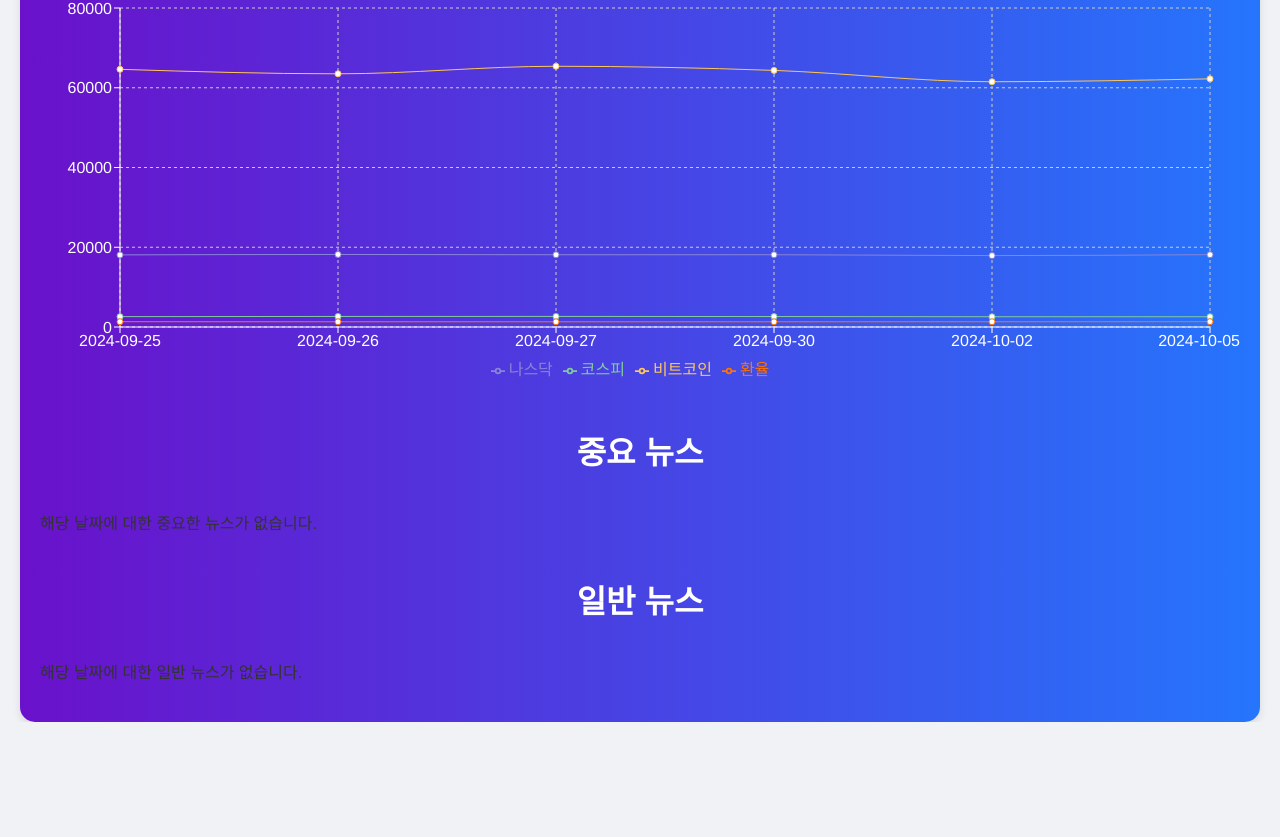
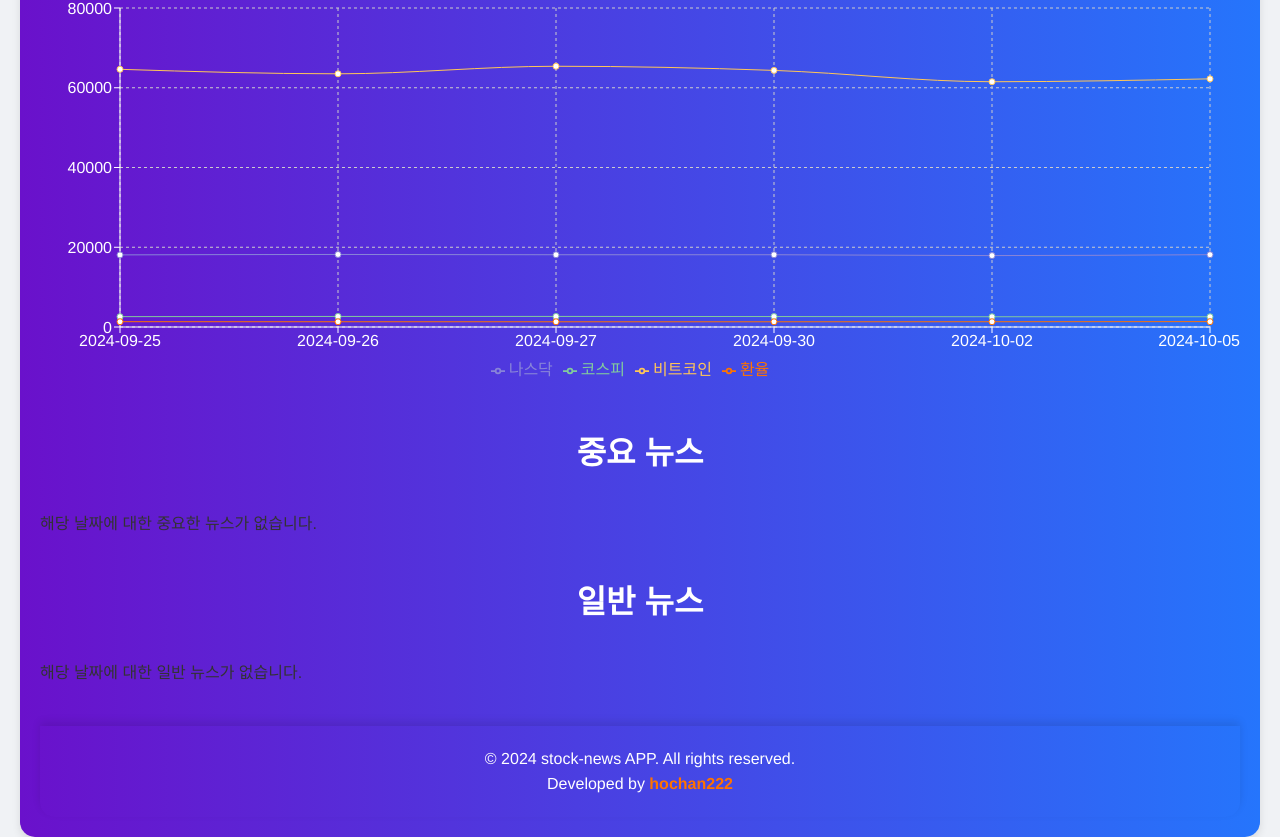
Before and after one commit to hochan222/stock-news, a React (Create React App) app: page / in a window 1280 px wide. Shown: the part 192-1029 px from the top of the page. Before the commit the page ends 914 px from the top, so only its background shows below. Built offline with nearby package versions, Linux system fonts and the light colour scheme.

Commit message:
chore: add footer

```diff
--- a/src/App.js
+++ b/src/App.js
@@ -171,6 +171,24 @@ const CategoryHeader = styled.h3`
   color: #fff;
   margin-top: 40px;
   text-align: center;
+`;
+
+const Footer = styled.footer`
+  color: #fff;
+  padding: 20px;
+  text-align: center;
+  font-size: 1rem;
+  border-radius: 0 0 15px 15px;
+  margin-top: 40px;
+  box-shadow: 0 -4px 8px rgba(0, 0, 0, 0.1);
+  a {
+    color: #ff7300;
+    text-decoration: none;
+    font-weight: bold;
+    &:hover {
+      text-decoration: underline;
+    }
+  }
 `;
 
 function App() {
@@ -385,6 +403,17 @@ function App() {
       ) : (
         <p>해당 날짜에 대한 일반 뉴스가 없습니다.</p>
       )}
+      <Footer>
+        &copy; 2024 stock-news APP. All rights reserved. <br />
+        Developed by{" "}
+        <a
+          href="https://github.com/hochan222"
+          target="_blank"
+          rel="noopener noreferrer"
+        >
+          hochan222
+        </a>
+      </Footer>
     </Container>
   );
 }
```
Also changed, not shown: 6 other files (tests, documents, lock files or other folders).
